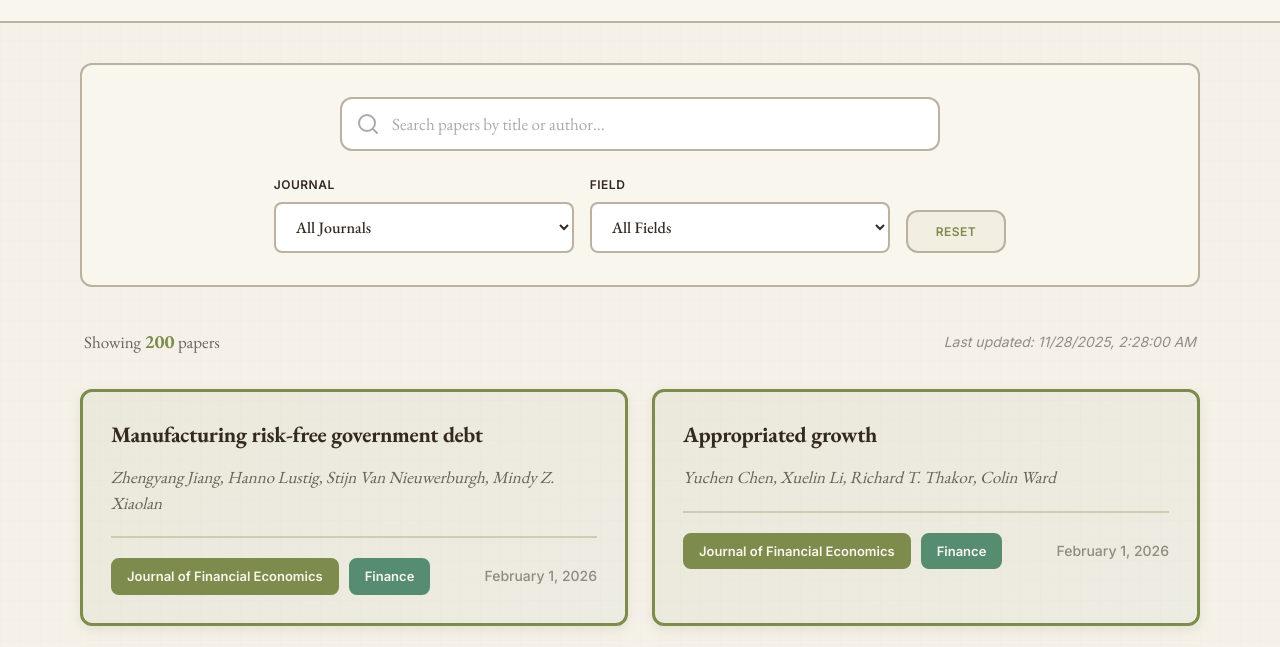
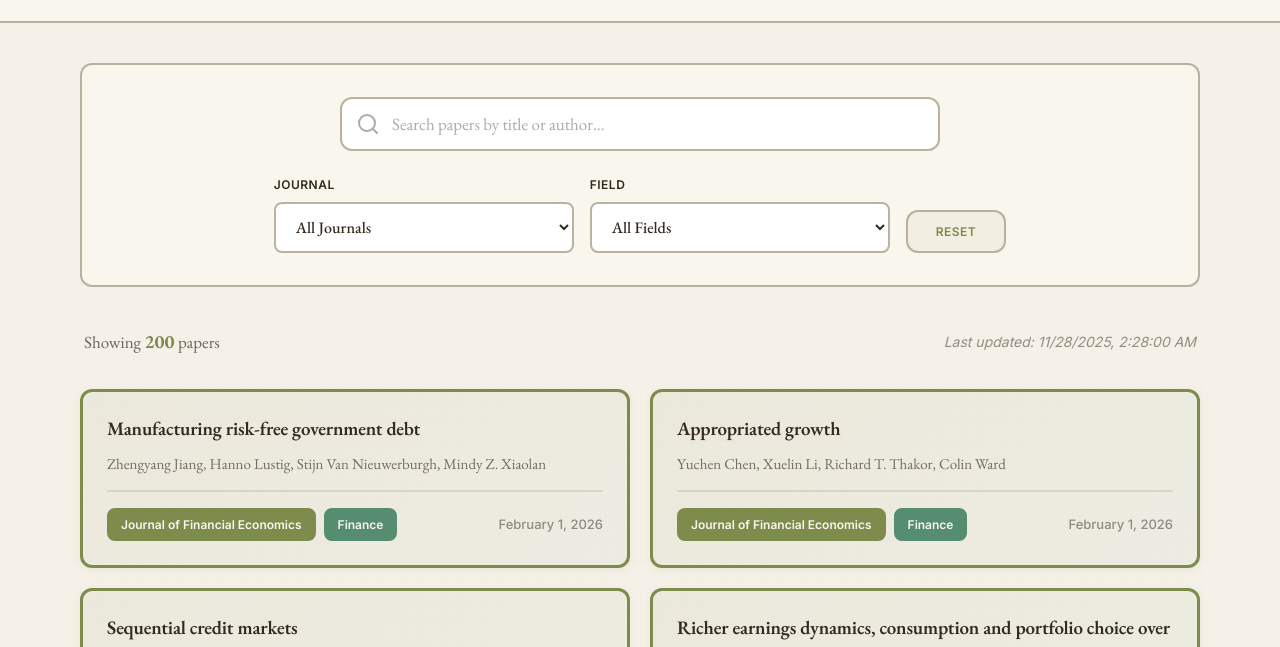
Before and after one commit to Justinache/academic-papers, a website: page index.html in a window 1280 px wide. Shown: the part 100-747 px from the top of the page. Drawn offline with nearby package versions, Linux system fonts and the light colour scheme.

Commit message:
Filter out non-papers (Untitled, Announcements), normalize author names, simplify card styling

```diff
--- a/styles.css
+++ b/styles.css
@@ -222,13 +222,13 @@ body {
 .papers-grid {
     display: grid;
     grid-template-columns: repeat(auto-fill, minmax(380px, 1fr));
-    gap: 24px;
+    gap: 20px;
 }
 
 .paper-card {
     background: linear-gradient(135deg, rgba(125, 139, 77, 0.08) 0%, rgba(86, 140, 111, 0.05) 100%);
     border-radius: var(--radius);
-    padding: 28px;
+    padding: 24px;
     border: 3px solid var(--primary);
     transition: all 0.3s cubic-bezier(0.4, 0, 0.2, 1);
     cursor: pointer;
@@ -236,65 +236,40 @@ body {
     text-decoration: none;
     color: inherit;
     display: block;
-    box-shadow: 0 4px 12px rgba(125, 139, 77, 0.15);
-}
-
-.paper-card::before {
-    content: '';
-    position: absolute;
-    top: 0;
-    left: 0;
-    right: 0;
-    bottom: 0;
-    background: linear-gradient(135deg, rgba(125, 139, 77, 0.15) 0%, rgba(86, 140, 111, 0.1) 100%);
-    border-radius: calc(var(--radius) - 3px);
-    opacity: 0;
-    transition: opacity 0.3s ease;
-    pointer-events: none;
+    box-shadow: 0 2px 8px rgba(125, 139, 77, 0.1);
 }
 
 .paper-card:hover {
-    transform: translateY(-6px);
-    box-shadow: 0 12px 32px rgba(125, 139, 77, 0.3);
+    transform: translateY(-4px);
+    box-shadow: 0 8px 24px rgba(125, 139, 77, 0.25);
     border-color: var(--accent);
 }
 
-.paper-card:hover::before {
-    opacity: 1;
-}
-
 .paper-title {
-    font-size: 22px;
-    font-weight: 700;
+    font-size: 19px;
+    font-weight: 600;
     color: var(--foreground);
-    margin-bottom: 14px;
+    margin-bottom: 10px;
     line-height: 1.4;
-    letter-spacing: -0.3px;
-    position: relative;
-    z-index: 1;
+    letter-spacing: -0.2px;
 }
 
 .paper-authors {
-    font-size: 17px;
-    color: rgba(51, 41, 31, 0.7);
-    margin-bottom: 18px;
+    font-size: 15px;
+    color: rgba(51, 41, 31, 0.65);
+    margin-bottom: 14px;
     font-weight: 400;
-    line-height: 1.5;
-    font-style: italic;
-    position: relative;
-    z-index: 1;
+    line-height: 1.4;
 }
 
 .paper-meta {
     display: flex;
     flex-wrap: wrap;
-    gap: 10px;
+    gap: 8px;
     align-items: center;
-    margin-top: 20px;
-    padding-top: 20px;
-    border-top: 2px solid rgba(125, 139, 77, 0.3);
-    position: relative;
-    z-index: 1;
+    margin-top: 16px;
+    padding-top: 16px;
+    border-top: 2px solid rgba(125, 139, 77, 0.2);
 }
 
 .paper-journal {
@@ -302,9 +277,9 @@ body {
     align-items: center;
     background: var(--primary);
     color: var(--primary-foreground);
-    padding: 6px 14px;
+    padding: 5px 12px;
     border-radius: calc(var(--radius) - 0.25rem);
-    font-size: 13px;
+    font-size: 12px;
     font-weight: 600;
     font-family: 'Inter', sans-serif;
     border: 2px solid var(--primary);
@@ -315,9 +290,9 @@ body {
     align-items: center;
     background: var(--accent);
     color: var(--accent-foreground);
-    padding: 6px 14px;
+    padding: 5px 12px;
     border-radius: calc(var(--radius) - 0.25rem);
-    font-size: 13px;
+    font-size: 12px;
     font-weight: 600;
     font-family: 'Inter', sans-serif;
     border: 2px solid var(--accent);
@@ -325,7 +300,7 @@ body {
 
 .paper-date {
     color: rgba(51, 41, 31, 0.5);
-    font-size: 14px;
+    font-size: 13px;
     font-weight: 500;
     margin-left: auto;
     font-family: 'Inter', sans-serif;
```
Also changed, not shown: fetch-papers.js (+49 -3 lines).
